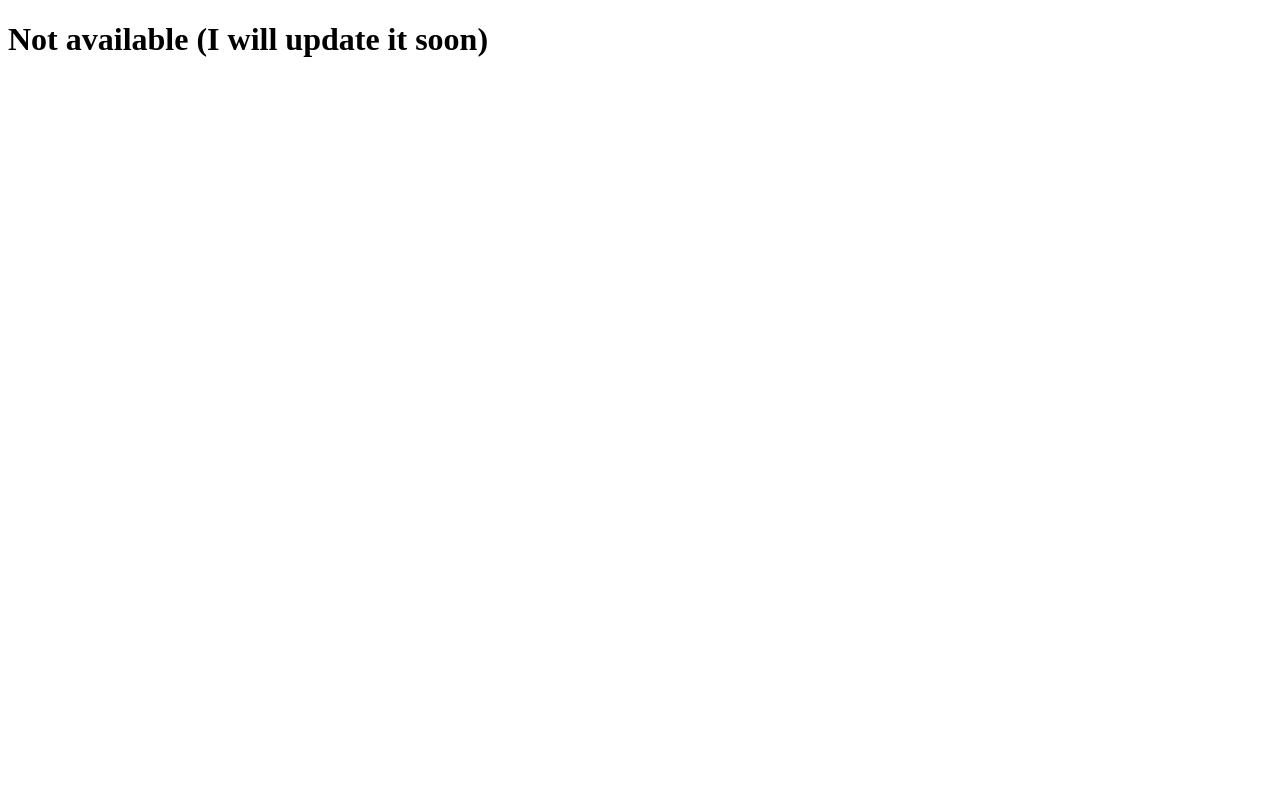
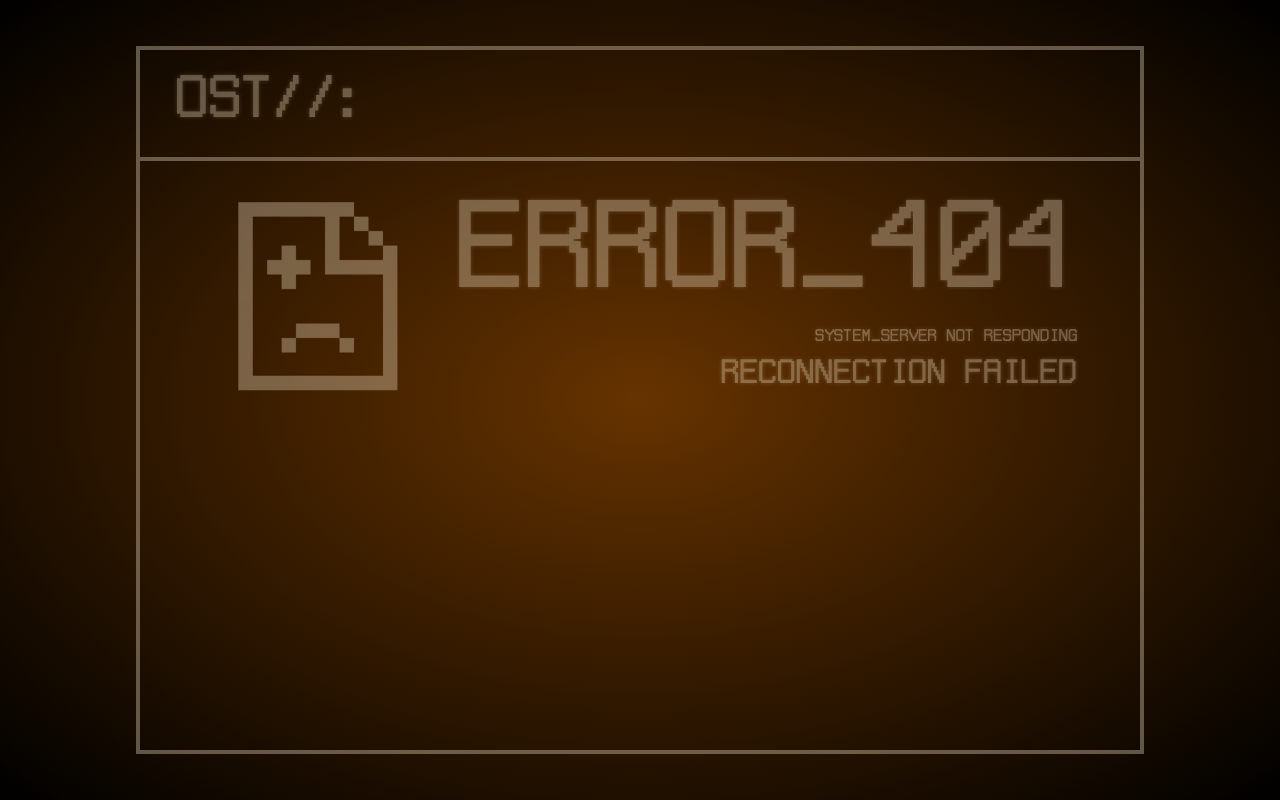
Before and after one commit to ost-sys/ost-sys.github.io, a plain HTML site: page index.html in a window 1280 px wide. Drawn offline with Linux system fonts and the light colour scheme.

Commit message:
Add files via upload

```diff
--- /dev/null
+++ b/index.css
@@ -0,0 +1,110 @@
+@font-face {
+    font-family: font;
+    src: url(font.ttf);
+}
+
+* {
+    font-family: font;
+    color: #F7E6C8;
+    text-shadow: #F7E6C890 0px 0px 4px;
+    user-select: none;
+}
+
+h1, h2, h3, h4, h5, h6 {
+    margin: 0;
+}
+
+body {
+    background-image: radial-gradient(#663300, #000);
+    background-attachment: fixed;
+    background-repeat: no-repeat;
+    background-position: center;
+    min-height: 100%;
+    background-size: cover;
+    transition: all 1s ease-in-out;
+    overflow: hidden;
+}
+
+main {
+    display: flex;
+    flex-direction: column;
+    position: fixed;
+    top: 50%;
+    left: 50%;
+    margin-right: -50%;
+    transform: translate(-50%, -50%);
+    width: 1000px;
+    height: 700px;
+    border: #F8E7C8 solid 4px;
+    overflow: hidden; /* Скрыть содержимое, выходящее за границы */
+    animation: resizeMain 2s steps(2) infinite; /* Резкая анимация */
+}
+
+toolbar {
+    border-bottom: #F8E7C8 solid 4px;
+}
+
+main-content {
+    display: flex;
+    flex-direction: row;
+    margin: 28px 62px;
+}
+
+.logo {
+    mask-image: url(error.png);
+    mask-repeat: no-repeat;
+    mask-size: 100%;
+    background-color: #F7E6C8;
+    width: 300px;
+    height: 300px;
+}
+
+linear-layout {
+    display: flex;
+    width: 100%;
+    flex-direction: column;
+    align-items: end;
+}
+
+h1 {
+    font-size: 110px;
+    margin-top: 15px;
+}
+
+h2 {
+    font-size: 30px;
+    margin-top: 15px;
+}
+
+h4 {
+    font-size: 15px;
+    margin-top: 15px;
+}
+
+.title {
+    font-size: 53px;
+    margin: 27px 37px;
+    font-weight: bold;
+}
+
+/* Анимация изменения размера */
+@keyframes resizeMain {
+    0% {
+        opacity: 1
+    }
+    23% {
+        opacity: 0.2
+    }
+    52% {
+        opacity: 0.5
+    }
+    65% {
+        opacity: 0.3
+    }
+    84% {
+        opacity: 0.9
+    }
+    100% {
+        opacity: 1
+    }
+}
--- a/index.html
+++ b/index.html
@@ -1,11 +1,24 @@
 <!DOCTYPE html>
-<html lang="ru">
+<html lang="en">
 <head>
     <meta charset="UTF-8">
     <meta name="viewport" content="width=device-width, initial-scale=1.0">
-    <title>OST</title>
+    <link rel="stylesheet" href="index.css">
+    <title>Document</title>
 </head>
 <body>
-    <h1>Not available (I will update it soon)</h1>
+    <main>
+        <toolbar>
+            <p class="title">OST//:</p>
+        </toolbar>
+        <main-content>
+            <div class="logo"></div>
+            <linear-layout>
+                <h1>ERROR_404</h1>
+                <h4>SYSTEM_SERVER NOT RESPONDING</h4>
+                <h2>RECONNECTION FAILED</h2>
+            </linear-layout>
+        </main-content>
+    </main>
 </body>
 </html>
```
Also changed, not shown: error.png (added), font.ttf (added).
